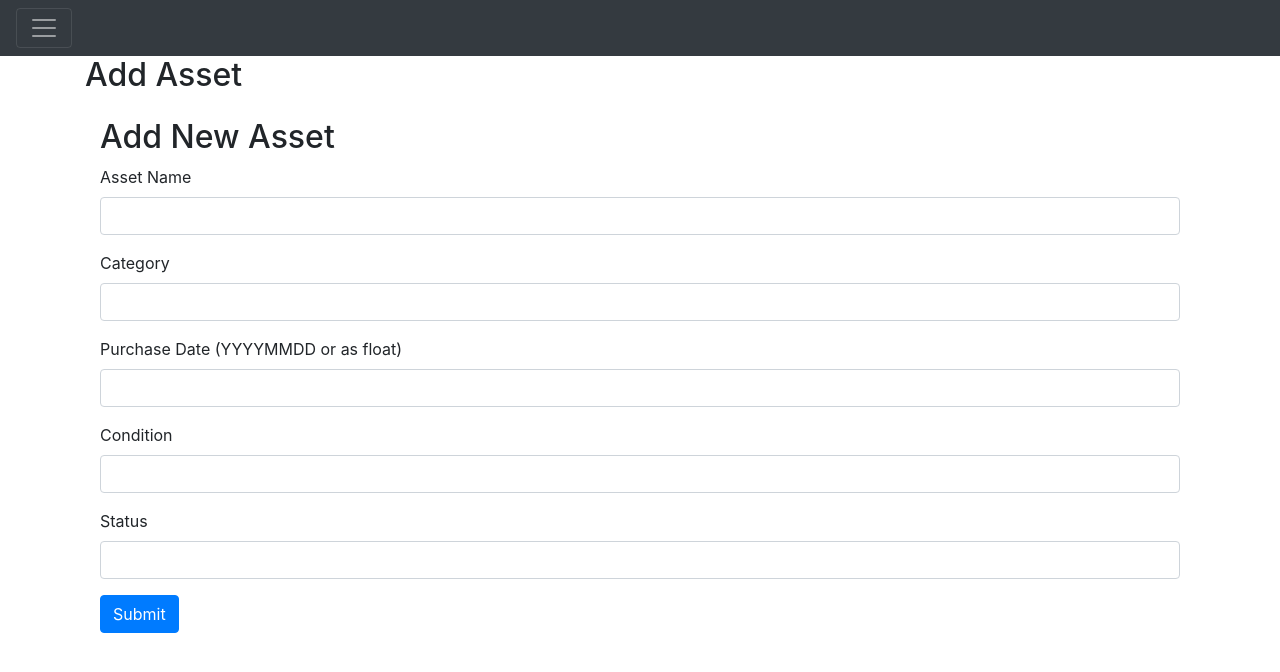
After one commit to EmilyMan2023/ITAssetManagement, a Flask app: page /assets/add in a window 1280 px wide. The commit adds this page. Shown: the top 672 px of the page. Run offline with Flask 3, Linux system fonts and the light colour scheme; a user stored in the database is signed in; some libraries are stand-ins or nearby versions.

Commit message:
database and some crud routes

```diff
--- /dev/null
+++ b/website/templates/add_asset.html
@@ -0,0 +1,45 @@
+{% extends "base.html" %}
+{% block title %}Assets{% endblock %}
+
+
+{% block content %}
+
+
+<h2>Add Asset</h2>
+
+<form method="POST" action="{{ url_for('views.add_asset') }}">
+  <div class="container mt-4">
+  <h2>Add New Asset</h2>
+  <form method="POST">
+    <div class="mb-3">
+      <label class="form-label">Asset Name</label>
+      <input type="text" name="asset_name" class="form-control" required>
+    </div>
+
+    <div class="mb-3">
+      <label class="form-label">Category</label>
+      <input type="text" name="category" class="form-control" required>
+    </div>
+
+    <div class="mb-3">
+      <label class="form-label">Purchase Date (YYYYMMDD or as float)</label>
+      <input type="number" name="purchase_date" class="form-control" step="0.01" required>
+    </div>
+
+    <div class="mb-3">
+      <label class="form-label">Condition</label>
+      <input type="text" name="condition" class="form-control">
+    </div>
+
+    <div class="mb-3">
+      <label class="form-label">Status</label>
+      <input type="text" name="status" class="form-control">
+    </div>
+
+    <button type="submit" class="btn btn-primary">Submit</button>
+  </form>
+</div>
+</form>
+
+
+{% endblock %}
--- a/website/templates/base.html
+++ b/website/templates/base.html
@@ -28,10 +28,13 @@
             </button>
             <div class="collapse navbar-collapse" id="navbar">
                 <div class="navbar-nav">
+                    {% if user.is_authenticated %}
                     <a class="nav-item nav-link" id="home" href="/">Home</a>
                     <a class="nav-item nav-link" id="logout" href="/logout">Logout</a>
+                    {% else %}
                     <a class="nav-item nav-link" id="login" href="/login">Login</a>
                     <a class="nav-item nav-link" id="signUp" href="/sign-up">Sign Up</a>
+                    {% endif %}
                 </div>
             </div>
         </nav>
--- a/website/views.py
+++ b/website/views.py
@@ -1,7 +1,58 @@
-from flask import Blueprint, render_template
+from flask import Blueprint, render_template, request, redirect, url_for, flash
+from flask_login import login_required, current_user
+from website.models import Asset
+from . import db
 
 views = Blueprint('views', __name__)
 
 @views.route('/')
+@login_required
 def home():
-    return render_template("home.html")
+    return render_template("home.html", user=current_user)
+
+@views.route('/assets')
+def list_assets():
+    assets = Asset.query.all()
+    return render_template('home.html', assets=assets, user=current_user)
+
+
+@views.route('/assets/add', methods=['GET', 'POST'])
+@login_required
+def add_asset():
+    if request.method == 'POST':
+        asset_name = request.form['asset_name']
+        category = request.form['category']
+        purchase_date = float(request.form['purchase_date'])  # or validate/parse better
+        condition = request.form['condition']
+        status = request.form['status']
+
+        new_asset = Asset(
+            asset_name=asset_name,
+            category=category,
+            purchase_date=purchase_date,
+            condition=condition,
+            status=status,
+            user_id=current_user.id
+        )
+
+        db.session.add(new_asset)
+        db.session.commit()
+        flash('Asset added successfully!', category='success')
+        return redirect(url_for('views.list_assets'))
+
+    return render_template('add_asset.html', user=current_user)
+
+
+@views.route('/assets/edit/<int:id>', methods=['GET', 'POST'])
+@login_required
+def edit_asset(id):
+    asset = Asset.query.get_or_404(id)
+
+    if request.method == 'POST':
+        asset.name = request.form.get('name')
+        asset.description = request.form.get('description')
+        db.session.commit()
+        flash('Asset updated!', category='success')
+        return redirect(url_for('views.list_assets'))
+
+    return render_template('edit_asset.html', asset=asset, user=current_user)
```
Also changed, not shown: website/__init__.py (+32 -0 lines), website/auth.py (+38 -7 lines), website/models.py (+21 -0 lines), website/templates/assets.html (added, +20 -0 lines), website/templates/edit_asset.html (added, +8 -0 lines), website/templates/home.html (+25 -1 lines), website/database.db (added).
